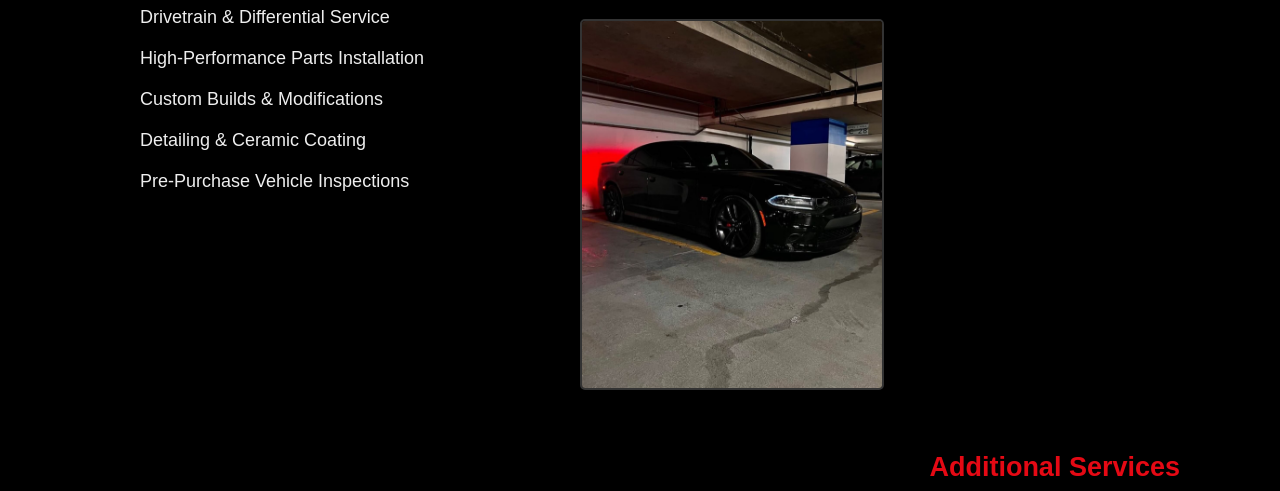
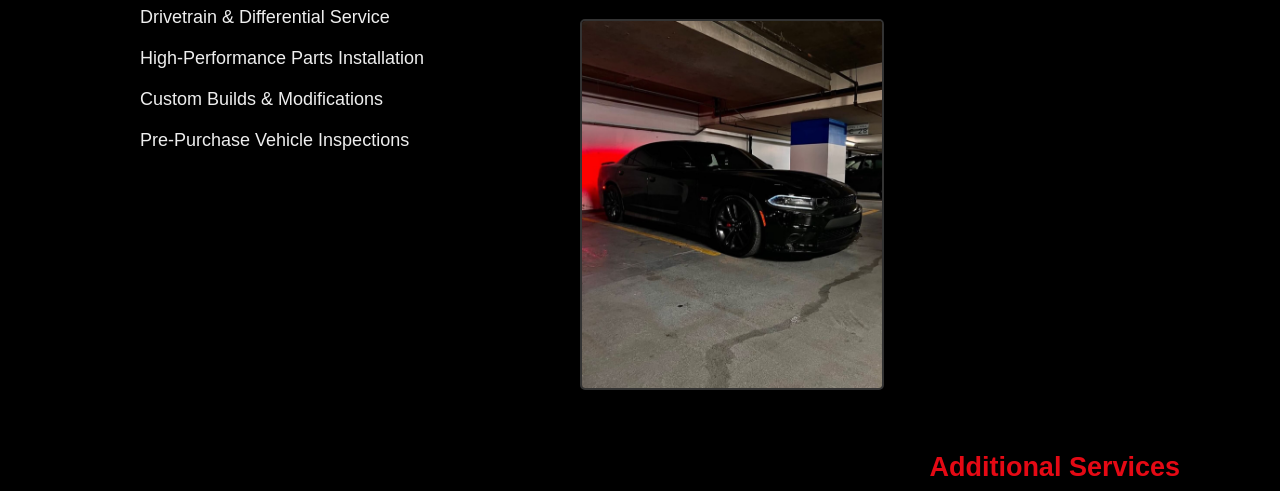
Before and after one commit to revlinepg/revline-website, a plain HTML site: page index.html in a window 1280 px wide. Shown: the part 1320-1811 px from the top of the page. Drawn offline with Linux system fonts and the light colour scheme.

Commit message:
Remove Detailing & Ceramic Coating from services list

```diff
--- a/index.html
+++ b/index.html
@@ -85,7 +85,6 @@
       <li>Drivetrain & Differential Service</li>
       <li>High-Performance Parts Installation</li>
       <li>Custom Builds & Modifications</li>
-      <li>Detailing & Ceramic Coating</li>
       <li>Pre-Purchase Vehicle Inspections</li>
     </ul>
   </div>
```
